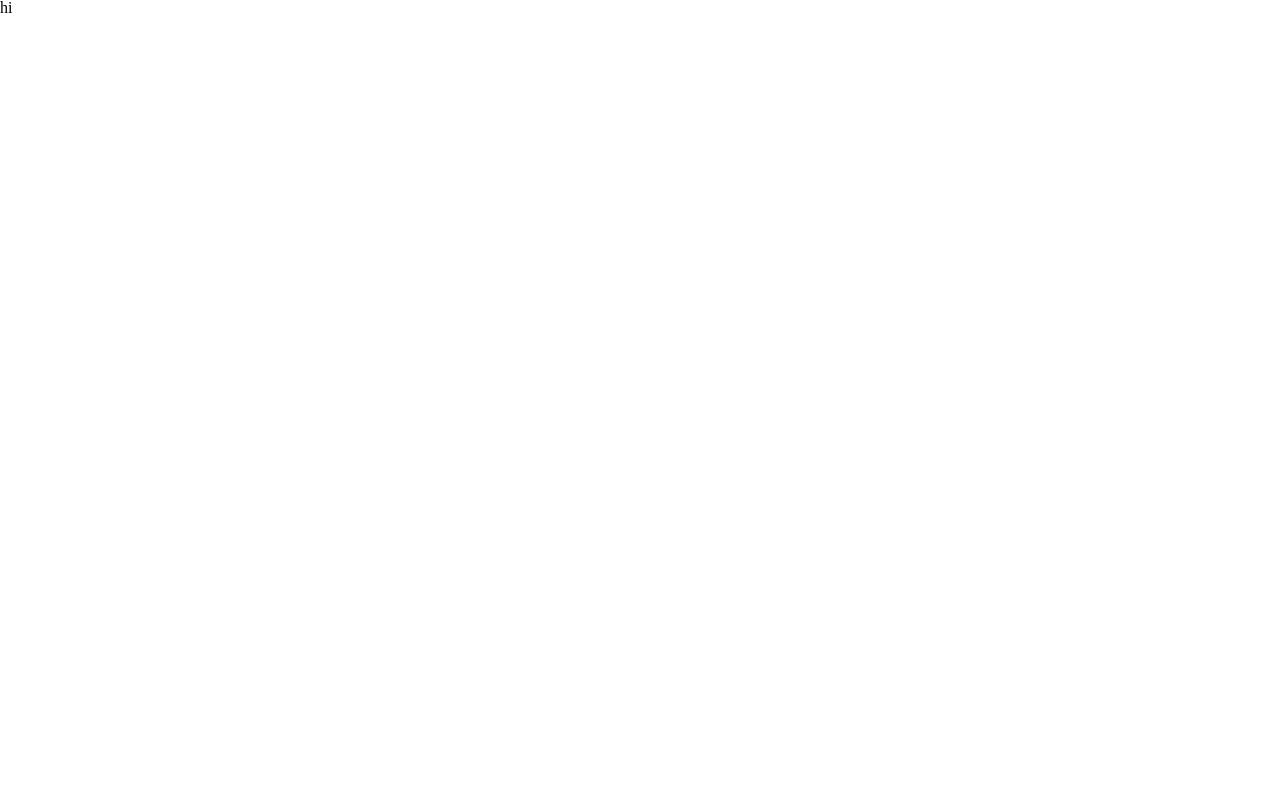
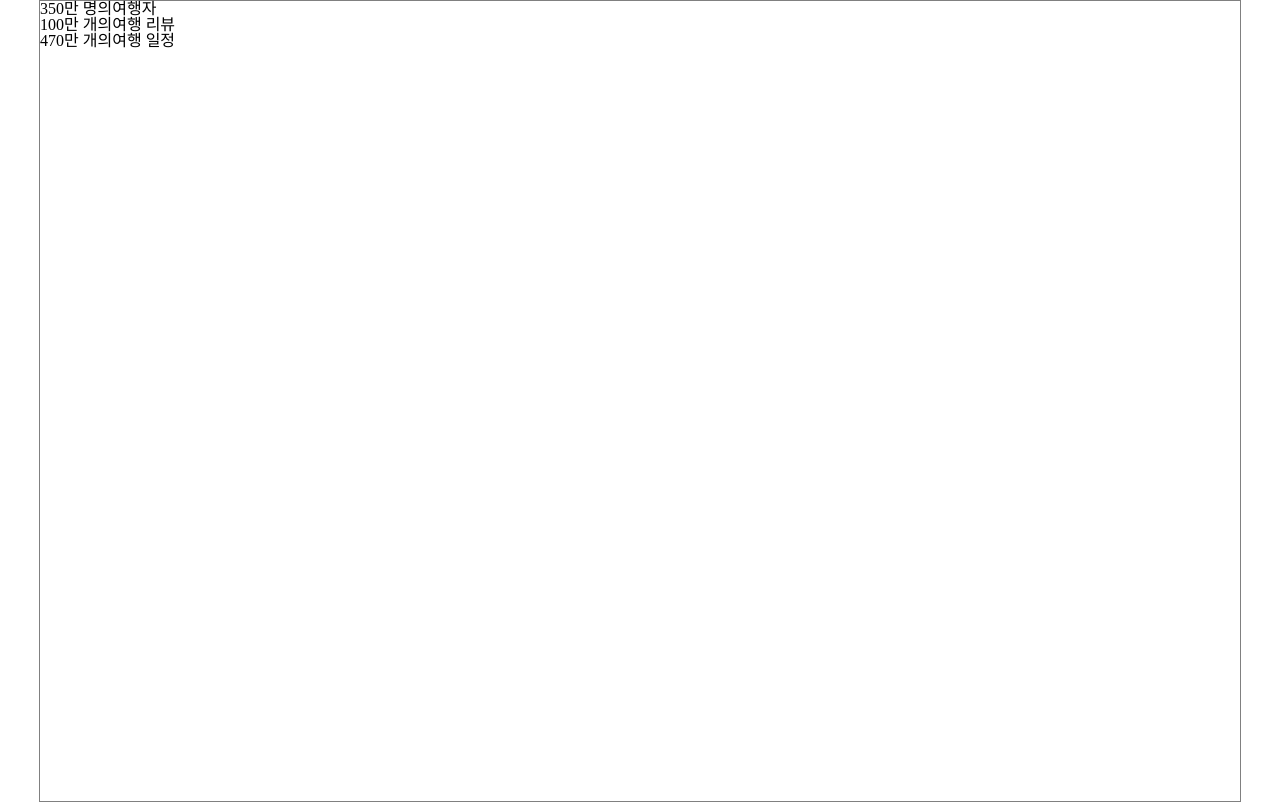
Before and after one commit to yyoooon/Count-Up-Animation, a React app: page / in a window 1280 px wide. Built offline with nearby package versions, Linux system fonts and the light colour scheme.

Commit message:
feat: 숫자 증가 애니메이션 컴포넌트 및 로직 구현

```diff
--- /dev/null
+++ b/src/components/CountUpText.tsx
@@ -0,0 +1,42 @@
+import { useEffect, useRef } from 'react'
+
+import { countUpAnimation } from '@/util'
+
+interface CountUpTextProps extends React.ComponentProps<'div'> {
+  maxNumber: number
+  unit: string
+  target: string
+}
+
+const CountUpText = ({
+  maxNumber,
+  unit,
+  target,
+  ...props
+}: CountUpTextProps) => {
+  const count = useRef<HTMLElement>(null)
+
+  useEffect(() => {
+    countUpAnimation({
+      maxNumber,
+      duration: 2000,
+      delay: 25,
+      excutor: (num) => {
+        if (!count.current) {
+          return
+        }
+        count.current.innerText = String(num)
+      },
+    })
+  }, [maxNumber])
+
+  return (
+    <div {...props}>
+      <strong ref={count}>{maxNumber}</strong>
+      <span>{unit}의</span>
+      <span>{target}</span>
+    </div>
+  )
+}
+
+export default CountUpText
--- /dev/null
+++ b/src/components/index.ts
@@ -0,0 +1 @@
+export { default as CountUpText } from './CountUpText'
--- a/src/pages/HomePage.tsx
+++ b/src/pages/HomePage.tsx
@@ -1,3 +1,19 @@
-const HomePage = () => <h1>hi</h1>
+import styled from '@emotion/styled'
+
+import { CountUpText } from '@/components'
+
+const Wrapper = styled.div`
+  border: 1px solid gray;
+  max-width: 1200px;
+  margin: 0 auto;
+  height: 100vh;
+`
+const HomePage = () => (
+  <Wrapper>
+    <CountUpText maxNumber={350} unit="만 명" target="여행자" />
+    <CountUpText maxNumber={100} unit="만 개" target="여행 리뷰" />
+    <CountUpText maxNumber={470} unit="만 개" target="여행 일정" />
+  </Wrapper>
+)
 
 export default HomePage
--- /dev/null
+++ b/src/util/countUpAnimation.ts
@@ -0,0 +1,40 @@
+const getTime = (maxNumber: number, delay: number, time: number) => {
+  let now = maxNumber
+  let count = 0
+  while (Math.ceil(maxNumber - now) !== maxNumber) {
+    const step = now / delay
+    count++
+    now -= step
+  }
+  return time / count
+}
+
+interface CounterType {
+  maxNumber: number
+  duration: number
+  delay: number
+  excutor: (num: number) => void
+}
+
+// eslint-disable-next-line promise/prefer-await-to-callbacks
+const counter = ({ maxNumber, duration, delay, excutor }: CounterType) => {
+  let now = maxNumber
+  let num = 0
+  const time = getTime(maxNumber, delay, duration)
+
+  const handle = setInterval(() => {
+    num = Math.ceil(maxNumber - now)
+    // eslint-disable-next-line promise/prefer-await-to-callbacks
+    excutor(num)
+
+    if (num === maxNumber) {
+      clearInterval(handle)
+      return
+    }
+
+    const step = now / delay
+    now -= step
+  }, time)
+}
+
+export default counter
--- /dev/null
+++ b/src/util/index.ts
@@ -0,0 +1 @@
+export { default as countUpAnimation } from './countUpAnimation'
```
